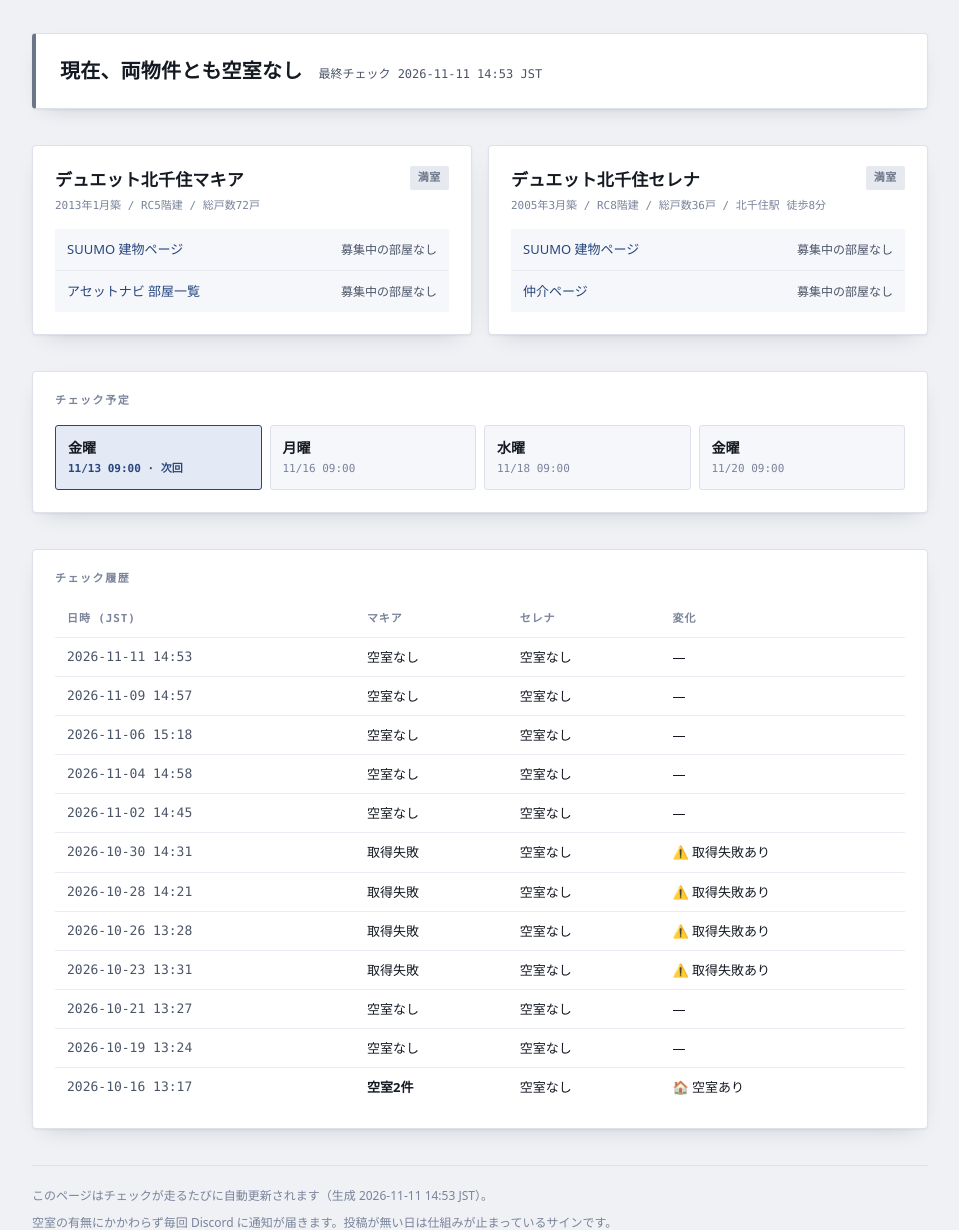
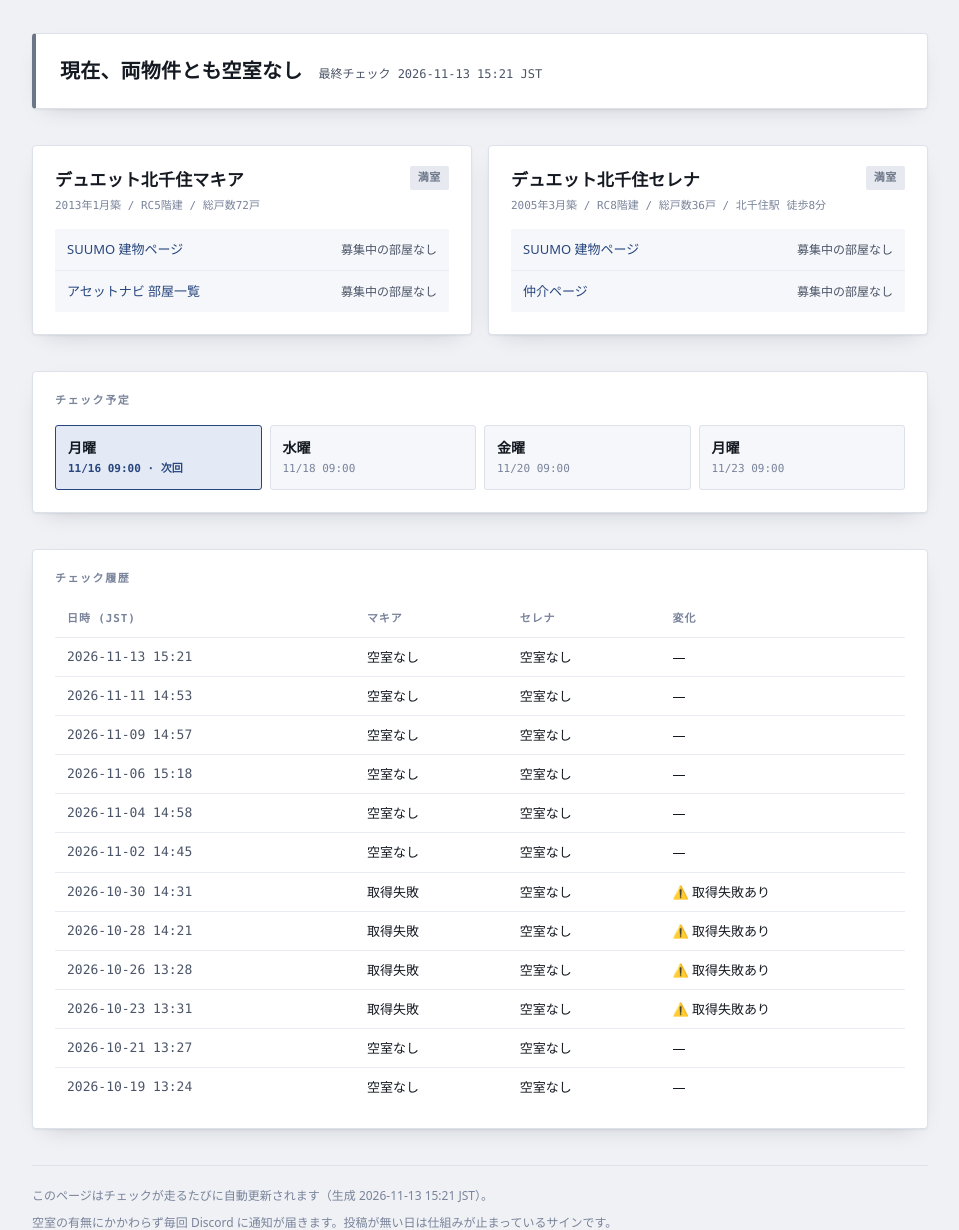
Before and after one commit to yasuuu-af/bukkenCheek, a plain HTML site: page docs/index.html in a window 1280 px wide. Shown: the part 153-1383 px from the top of the page, without its empty margins (160-1119 px from the left). Drawn offline with Linux system fonts and the light colour scheme.

Commit message:
chore: 空室チェック 2026-11-13

```diff
--- a/docs/index.html
+++ b/docs/index.html
@@ -90,7 +90,7 @@ footer p{margin:0 0 .375rem}
 
   <section class="verdict" data-state="full">
     <p class="verdict-line">現在、両物件とも空室なし</p>
-    <p class="verdict-meta">最終チェック 2026-11-11 14:53 JST</p>
+    <p class="verdict-meta">最終チェック 2026-11-13 15:21 JST</p>
   </section>
 
   <section class="grid">
@@ -122,7 +122,7 @@ footer p{margin:0 0 .375rem}
 
   <section class="panel">
     <h2>チェック予定</h2>
-    <div class="rail"><div class='slot' data-next='true'><div class='slot-day'>金曜</div><div class='slot-when'>11/13 09:00 · 次回</div></div><div class='slot' data-next='false'><div class='slot-day'>月曜</div><div class='slot-when'>11/16 09:00</div></div><div class='slot' data-next='false'><div class='slot-day'>水曜</div><div class='slot-when'>11/18 09:00</div></div><div class='slot' data-next='false'><div class='slot-day'>金曜</div><div class='slot-when'>11/20 09:00</div></div></div>
+    <div class="rail"><div class='slot' data-next='true'><div class='slot-day'>月曜</div><div class='slot-when'>11/16 09:00 · 次回</div></div><div class='slot' data-next='false'><div class='slot-day'>水曜</div><div class='slot-when'>11/18 09:00</div></div><div class='slot' data-next='false'><div class='slot-day'>金曜</div><div class='slot-when'>11/20 09:00</div></div><div class='slot' data-next='false'><div class='slot-day'>月曜</div><div class='slot-when'>11/23 09:00</div></div></div>
   </section>
 
   <section class="panel">
@@ -130,13 +130,13 @@ footer p{margin:0 0 .375rem}
     <div class="scroll">
       <table>
         <thead><tr><th>日時 (JST)</th><th>マキア</th><th>セレナ</th><th>変化</th></tr></thead>
-        <tbody><tr><td>2026-11-11 14:53</td><td>空室なし</td><td>空室なし</td><td>—</td></tr><tr><td>2026-11-09 14:57</td><td>空室なし</td><td>空室なし</td><td>—</td></tr><tr><td>2026-11-06 15:18</td><td>空室なし</td><td>空室なし</td><td>—</td></tr><tr><td>2026-11-04 14:58</td><td>空室なし</td><td>空室なし</td><td>—</td></tr><tr><td>2026-11-02 14:45</td><td>空室なし</td><td>空室なし</td><td>—</td></tr><tr><td>2026-10-30 14:31</td><td>取得失敗</td><td>空室なし</td><td>⚠️ 取得失敗あり</td></tr><tr><td>2026-10-28 14:21</td><td>取得失敗</td><td>空室なし</td><td>⚠️ 取得失敗あり</td></tr><tr><td>2026-10-26 13:28</td><td>取得失敗</td><td>空室なし</td><td>⚠️ 取得失敗あり</td></tr><tr><td>2026-10-23 13:31</td><td>取得失敗</td><td>空室なし</td><td>⚠️ 取得失敗あり</td></tr><tr><td>2026-10-21 13:27</td><td>空室なし</td><td>空室なし</td><td>—</td></tr><tr><td>2026-10-19 13:24</td><td>空室なし</td><td>空室なし</td><td>—</td></tr><tr><td>2026-10-16 13:17</td><td><strong>空室2件</strong></td><td>空室なし</td><td>🏠 空室あり</td></tr></tbody>
+        <tbody><tr><td>2026-11-13 15:21</td><td>空室なし</td><td>空室なし</td><td>—</td></tr><tr><td>2026-11-11 14:53</td><td>空室なし</td><td>空室なし</td><td>—</td></tr><tr><td>2026-11-09 14:57</td><td>空室なし</td><td>空室なし</td><td>—</td></tr><tr><td>2026-11-06 15:18</td><td>空室なし</td><td>空室なし</td><td>—</td></tr><tr><td>2026-11-04 14:58</td><td>空室なし</td><td>空室なし</td><td>—</td></tr><tr><td>2026-11-02 14:45</td><td>空室なし</td><td>空室なし</td><td>—</td></tr><tr><td>2026-10-30 14:31</td><td>取得失敗</td><td>空室なし</td><td>⚠️ 取得失敗あり</td></tr><tr><td>2026-10-28 14:21</td><td>取得失敗</td><td>空室なし</td><td>⚠️ 取得失敗あり</td></tr><tr><td>2026-10-26 13:28</td><td>取得失敗</td><td>空室なし</td><td>⚠️ 取得失敗あり</td></tr><tr><td>2026-10-23 13:31</td><td>取得失敗</td><td>空室なし</td><td>⚠️ 取得失敗あり</td></tr><tr><td>2026-10-21 13:27</td><td>空室なし</td><td>空室なし</td><td>—</td></tr><tr><td>2026-10-19 13:24</td><td>空室なし</td><td>空室なし</td><td>—</td></tr></tbody>
       </table>
     </div>
   </section>
 
   <footer>
-    <p>このページはチェックが走るたびに自動更新されます（生成 2026-11-11 14:53 JST）。</p>
+    <p>このページはチェックが走るたびに自動更新されます（生成 2026-11-13 15:21 JST）。</p>
     <p>空室の有無にかかわらず毎回 Discord に通知が届きます。投稿が無い日は仕組みが止まっているサインです。</p>
     <p><a href="https://github.com/yasuuu-af/bukkenCheek">ソースと履歴（GitHub）</a></p>
   </footer>
--- a/state.json
+++ b/state.json
@@ -1,5 +1,5 @@
 {
-  "last_checked": "2026-11-11T14:53:37.714030+09:00",
+  "last_checked": "2026-11-13T15:21:44.088220+09:00",
   "last_change_detected": "2026-10-16T13:17:16.518366+09:00",
   "buildings": {
     "makia": {
```
Also changed, not shown: 1 other file.
